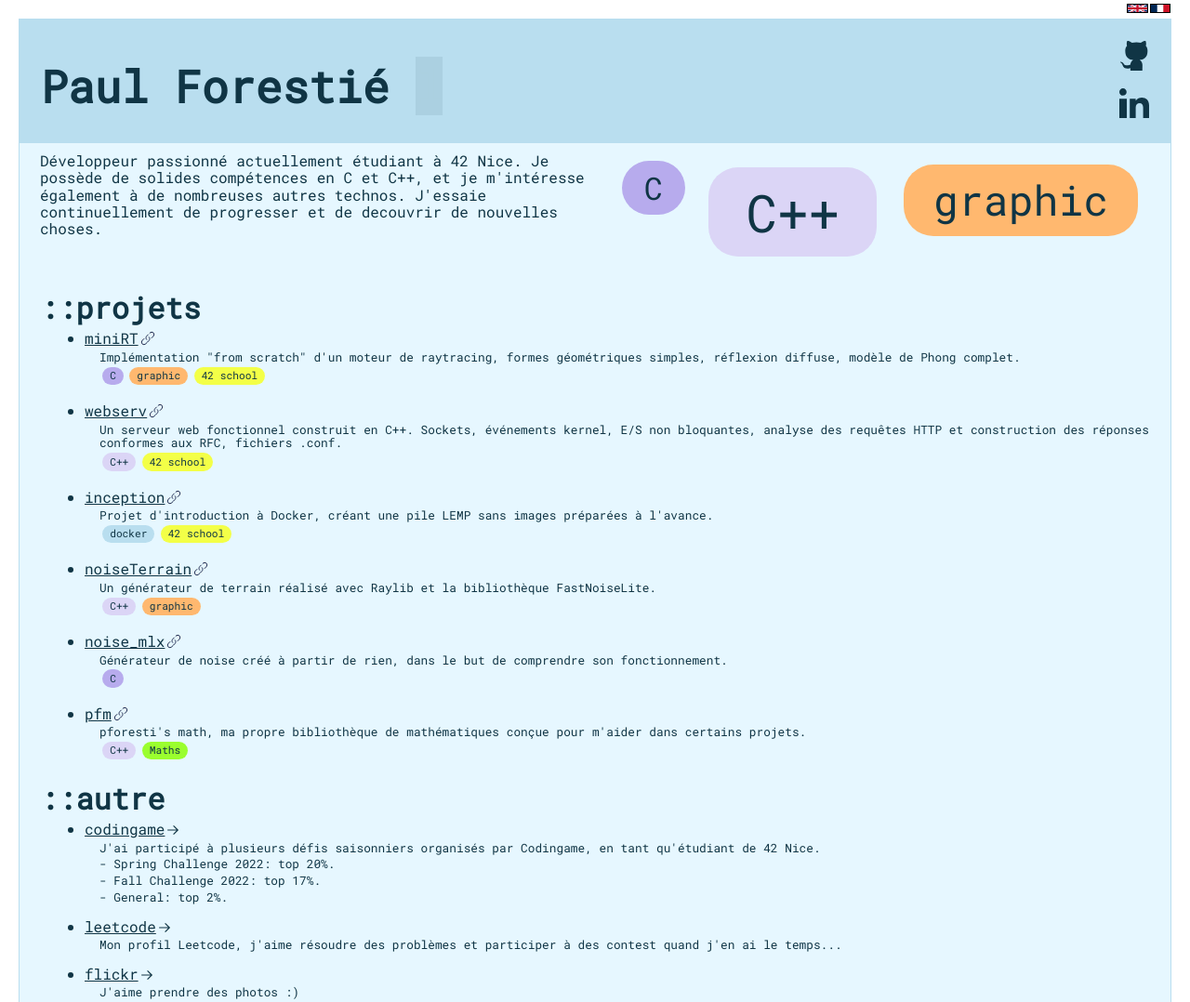
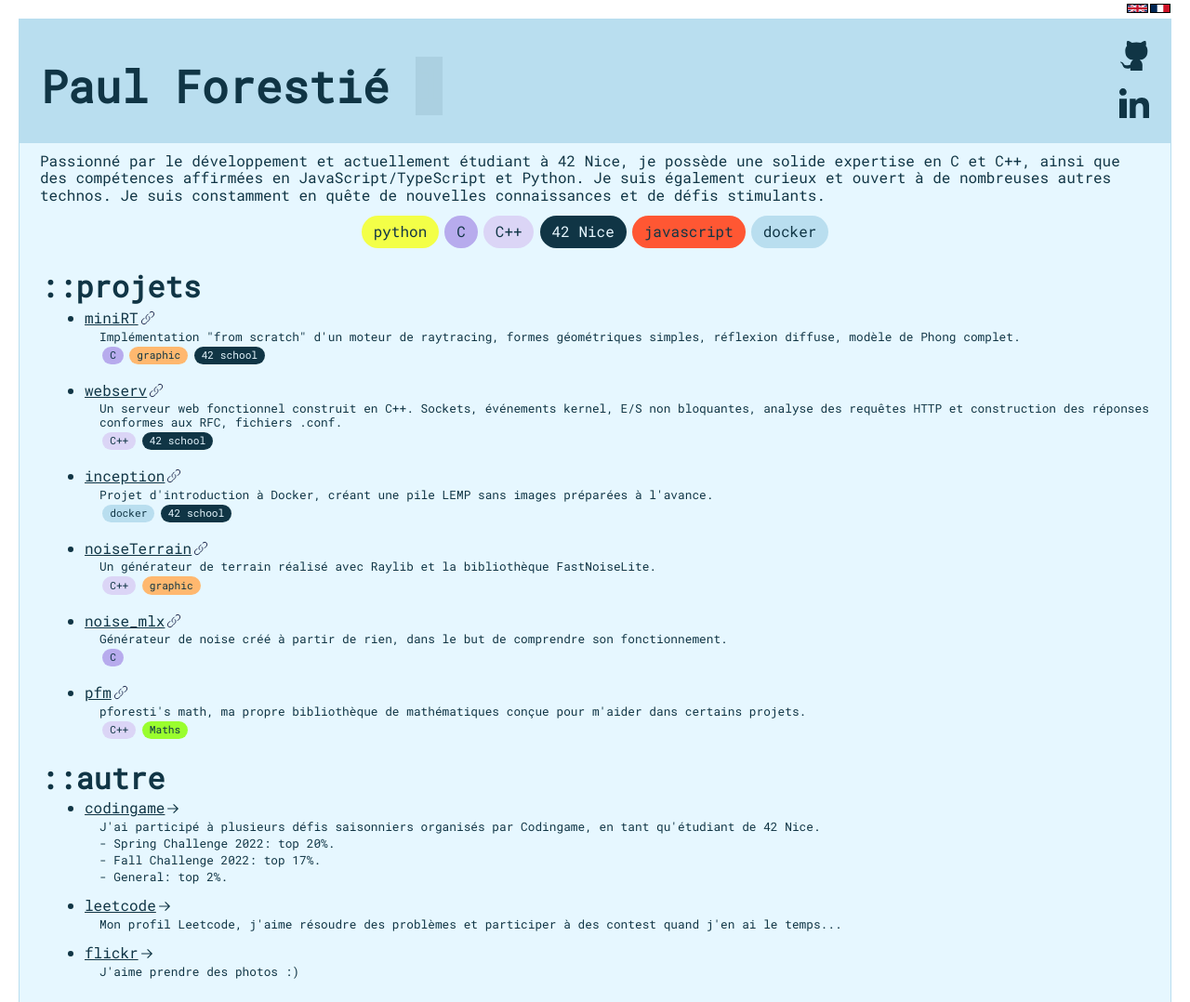
Before and after one commit to dcdnce/portfolio, a website: page src/index.html in a window 1280 px wide. Shown: the top 1078 px of the page at 93% size. Drawn offline with Linux system fonts and the light colour scheme.

Commit message:
🎨 Finished bio cool-boxes

```diff
--- a/src/cool-box.ts
+++ /dev/null
@@ -1,21 +0,0 @@
-let computed_style: CSSStyleDeclaration;
-const coolbox: HTMLElement | null = document.querySelector('.cool-box');
-if (coolbox)
-	computed_style = window.getComputedStyle(coolbox);
-
-window.addEventListener('load', function() {
-	for (let i = 1 ; i <= 5 ; i++) {
-		let imp: NodeList = document.querySelectorAll('[importance="' + i + '"]');
-		let k = 6 - i;
-		imp.forEach((elem: Node) => {
-			if (elem instanceof HTMLElement) {
-				elem.style.paddingTop = parseFloat(computed_style.paddingTop) * k + "px";
-				elem.style.paddingBottom = parseFloat(computed_style.paddingBottom) * k + "px";
-				elem.style.paddingRight = parseFloat(computed_style.paddingRight) * k + "px";
-				elem.style.paddingLeft = parseFloat(computed_style.paddingLeft) * k + "px";
-				elem.style.margin = parseFloat(computed_style.margin) * k + "px";
-				elem.style.fontSize = parseFloat(computed_style.fontSize) * k + "px";
-			}
-		});
-	}
-});
--- a/src/css/boxes.css
+++ b/src/css/boxes.css
@@ -4,12 +4,19 @@
 	font-size: 0.7rem;
 	border-radius: 2rem;
 	text-align: center;
+	user-select: none;
 }
 
 .cool-box:hover {
 	transition: ease 0.5s;
 	transform: scale(1.1);
 }
+
+ .bio-box {
+	padding: 0.5rem 0.8rem 0.5rem 0.8rem;
+	font-size: 1.0rem;
+	border-radius: 2.3rem;
+ }
 
 .graphic {
 	background-color: var(--fawn);
@@ -24,13 +31,23 @@
 }
 
 .school {
-	background-color: var(--lime);
+	background-color: var(--blue-3);
+	color: var(--blue-1);
 }
 
 .docker {
-	background: var(--blue-2);
+	color: var(--blue-3);
+	background-color: var(--blue-2);
 }
 
 .math {
 	background-color: #9afe2e;
 }
+
+.python {
+	background-color: var(--lime);
+}
+
+.js {
+	background: var(--red-p)
+}
--- a/src/css/style.css
+++ b/src/css/style.css
@@ -8,6 +8,7 @@
 	--purple-light: hsl(251, 65%, 90%);
 	--fawn: #FFB86F;
 	--lime: hsl(64, 100%, 64%);
+	--red-p:  #FF5733;
 	font-size: 16px;
 	font-family: "Roboto Mono", "Courier-New", "sans-serif";
 	color:var(--blue-3);
@@ -70,6 +71,7 @@ header {
 	@media (max-width: 650px) {
 		font-size: 6vw;
 	}
+	user-select: none;
 }
 
 header ul {
@@ -117,7 +119,7 @@ main {
 
 #bio {
 	display: flex;
-	flex-direction: row;
+	flex-direction: column;
 	justify-content: space-between;
 	align-items: flex-start;
 	padding-top: 10px;
@@ -127,9 +129,10 @@ main {
 #bio-boxes {
 	display: flex;
 	flex-direction: row;
-	justify-content: space-between;
+	/* justify-content: space-between; */
 	align-items: flex-start;
 	flex-wrap: wrap;
+	margin: auto;
 }
 
 footer {
--- a/src/index.html
+++ b/src/index.html
@@ -25,11 +25,15 @@
 			</header>
 			<main>
 				<div id="bio">
-					<p translation="bio" style="max-width:50%"></p>
+					<p translation="bio" style="margin-bottom: 10px;"></p>
 					<div id="bio-boxes">
-						<p class="cool-box bio-box c" importance="3">C</p>
-						<p class="cool-box bio-box cpp" importance="1">C++</p>
-						<p class="cool-box bio-box graphic" importance="2">graphic</p></div>
+						<p class="cool-box bio-box python">python</p>
+						<p class="cool-box bio-box c">C</p>
+						<p class="cool-box bio-box cpp">C++</p>
+						<p class="cool-box bio-box school">42 Nice</p>
+						<p class="cool-box bio-box js">javascript</p>
+						<p class="cool-box bio-box docker">docker</p>
+					</div>
 				</div>
 				<h2>::projets</h2>
 				<ul>
@@ -91,5 +95,4 @@
 		<!-- scripts -->
 	<script src="../dist/index.js"></script>
 	<script src="../dist/translation.js"></script>
-	<script src="../dist/cool-box.js"></script>
 </html>
--- a/src/translations/en.json
+++ b/src/translations/en.json
@@ -1,5 +1,5 @@
 {
-	"bio": "Passionate developer currently studying at 42 Nice. I have solid skills in C and C++, and I'm also interested in many other technologies. I'm always trying to improve and discover new things.",
+	"bio": "Passionate about development and currently a student at 42 Nice, I have solid expertise in C and C++, as well as strong skills in JavaScript/TypeScript and Python. I am also curious and open to many other technologies. I am constantly looking for new knowledge and stimulating challenges.",
 	"tab-minirt": "\"From scratch\" implementation of a raytracing engine which handles simple geometric shapes, diffuse reflection, with complete Phong model.",
 	"tab-webserv": "A functional web server built in C++. Sockets, kernel events, non-blocking I/O, RFC-Compliant HTTP request parsing and response construction, configurable via .conf files.",
 	"tab-inception": "Introductionary project to Docker, creating a LEMP stack without any pre-prepared images.",
--- a/src/translations/fr.json
+++ b/src/translations/fr.json
@@ -1,5 +1,5 @@
 {
-	"bio": "Développeur passionné actuellement étudiant à 42 Nice. Je possède de solides compétences en C et C++, et je m'intéresse également à de nombreuses autres technos. J'essaie continuellement de progresser et de decouvrir de nouvelles choses.",
+	"bio": "Passionné par le développement et actuellement étudiant à 42 Nice, je possède une solide expertise en C et C++, ainsi que des compétences affirmées en JavaScript/TypeScript et Python. Je suis également curieux et ouvert à de nombreuses autres technos. Je suis constamment en quête de nouvelles connaissances et de défis stimulants.",
 	"tab-minirt": "Implémentation \"from scratch\" d'un moteur de raytracing, formes géométriques simples, réflexion diffuse, modèle de Phong complet.",
 	"tab-webserv": "Un serveur web fonctionnel construit en C++. Sockets, événements kernel, E/S non bloquantes, analyse des requêtes HTTP et construction des réponses conformes aux RFC, fichiers .conf.",
 	"tab-inception": "Projet d'introduction à Docker, créant une pile LEMP sans images préparées à l'avance.",
```
Also changed, not shown: dist/cool-box.js (deleted).
